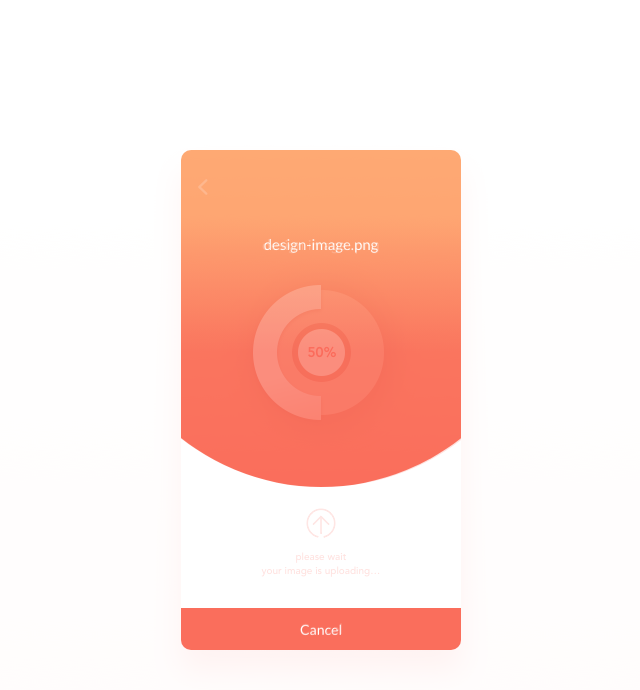
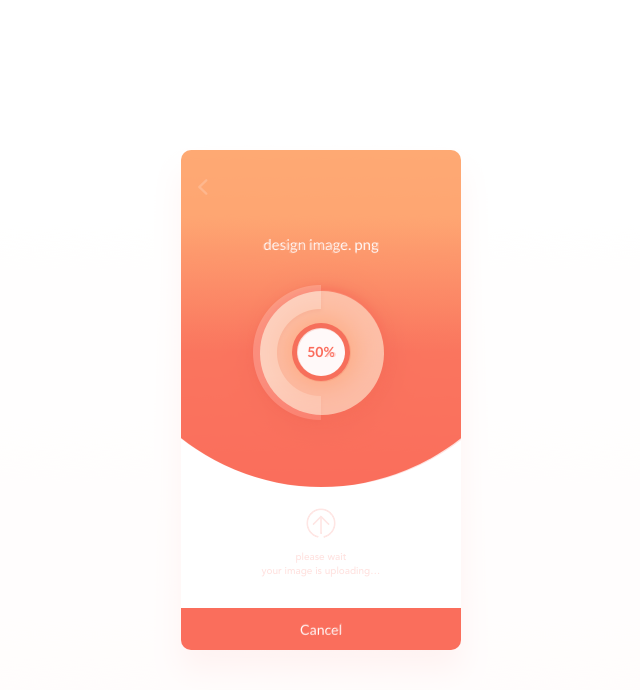
Before and after one commit to DreadBoy/file-upload_adelaide-wang, a plain HTML site: page index.html in a window 1280 px wide. Shown: the whole page, without its empty margins (319-959 px from the left). Drawn offline with Linux system fonts and the light colour scheme.

Commit message:
Add progress circles

```diff
--- a/index.html
+++ b/index.html
@@ -2,7 +2,7 @@
 <html>
 <head>
     <title>File upload</title>
-	<link href="https://fonts.googleapis.com/css?family=Lato" rel="stylesheet">
+    <link href="https://fonts.googleapis.com/css?family=Lato:400,700" rel="stylesheet">
     <style type="text/css">
         :root {
             --swatch1: #fff8f8;
@@ -14,22 +14,28 @@
             font-family: 'Lato', sans-serif;
             font-size: 14px;
         }
+
         img, .file-upload {
             position: fixed;
-		left:  50%;
-		top:  50%;
+            left: 50%;
+            top: 50%;
             transform: translate(-50%, -50%);
         }
+
         img {
             opacity: 0.2;
-		z-index:  10;
+            /*opacity: 0;*/
+            /*opacity: 1;*/
+            z-index: 10;
         }
+
         .file-upload {
             height: 500px;
-		width:  280px;
+            width: 280px;
             border-radius: 10px;
             overflow: hidden;
         }
+
         .file-upload:before {
             content: '';
             display: block;
@@ -43,18 +49,19 @@
             var(--swatch2) 70%, var(--swatch2) 100%);
             border-radius: 50%;
             pointer-events: none;
-        z-index: -1;
+            z-index: -10;
         }
+
         .file-upload-cancel {
             position: absolute;
-		bottom:  0;
-		width:  100%;
+            bottom: 0;
+            width: 100%;
             height: 42px;
-		border:  0;
-		margin:  0;
-		padding:  0;
+            border: 0;
+            margin: 0;
+            padding: 0;
             /* https://gist.github.com/MoOx/9137295 */
-		color: white;
+            color: var(--swatch1);
             background: var(--swatch2);
             font: inherit;
             line-height: normal;
@@ -62,20 +69,72 @@
             -moz-osx-font-smoothing: inherit;
             -webkit-appearance: none;
         }
+
         .file-upload-filename {
-        color: white;
+            color: var(--swatch1);
             text-align: center;
             position: absolute;
             top: 85px;
             width: 100%;
             font-size: 15px;
         }
+
+        .file-upload-progress {
+            color: var(--swatch2);
+            background: var(--swatch1);
+            --size: 48px;
+            width: var(--size);
+            height: var(--size);
+            line-height: var(--size);
+            top: calc(202px - var(--size) / 2);
+            left: calc(50% - var(--size) / 2);
+            border-radius: 50%;
+            position: absolute;
+        }
+        .file-upload-progress span {
+            z-index: 1;
+            position: absolute;
+            text-align: center;
+            width: 100%;
+            font-weight: bold;
+        }
+        .file-upload-progress:before {
+            content: '';
+            display: block;
+            background: var(--swatch2);
+            --size: 58px;
+            width: var(--size);
+            height: var(--size);
+            top: -5px;
+            left: -5px;
+            border-radius: 50%;
+            position: absolute;
+            z-index: -1;
+            box-shadow: 0 0 30px 3px var(--swatch4);
+        }
+        .file-upload-progress:after {
+            content: '';
+            display: block;
+            background: var(--swatch5);
+            --size: 124px;
+            width: var(--size);
+            height: var(--size);
+            position: absolute;
+            top: -37px;
+            left: -37px;
+            border-radius: 50%;
+            z-index: -2;
+            box-shadow: 0 0 10px 3px var(--swatch2);
+        }
     </style>
 </head>
 <body>
 <img src="demo.png">
 <div class="file-upload">
-        <div class="file-upload-filename">design-image.png</div>
+    <div class="file-upload-filename">design image. png</div>
+    <div class="file-upload-progress">
+        <span>50%</span>
+    </div>
     <button class="file-upload-cancel">Cancel</button>
 </div>
 </body>
```
Lines whose indentation alone changed are shown as unchanged.
